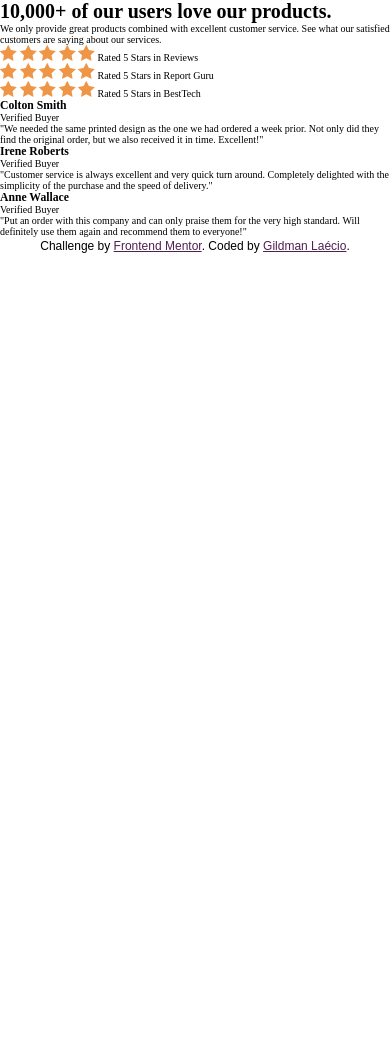
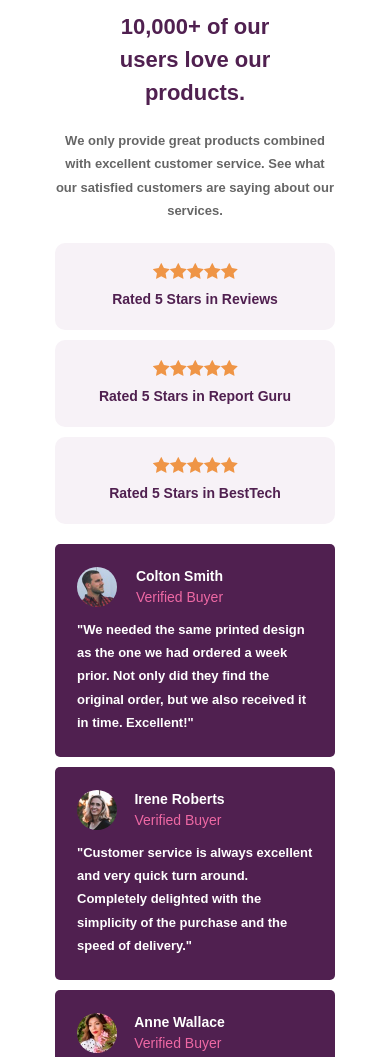
Before and after one commit to gillaercio/social-proof-section-master, a plain HTML site: page index.html in a window 390 px wide. Shown: the top 1057 px of the page. Before the commit the page ends 844 px from the top, so only its background shows below. Drawn offline with Linux system fonts and the light colour scheme.

Commit message:
Mobile design concluded

```diff
--- a/assets/css/global.css
+++ b/assets/css/global.css
@@ -16,10 +16,9 @@ html {
   --White: hsl(0, 0%, 100%);
 
   --spartan: "spartan", sans-serif;
-  --text-lg: 700 1.5em/150% var(--spartan);
-  --text-md: 500 1.4em/150% var(--spartan);
-  --text-parag: 400 1.3em/150% var(--spartan);
-  /* --text: 400 1.2em/120% var(--spartan); */
-  /* --text-sm: 400 1.1em/120% var(--spartan); */
-  --text-footer: 400 1.2em/150% var(--spartan);
+  --text-lg: 800 2.2em/150% var(--spartan);
+  --text-md: 700 1.4em/150% var(--spartan);
+  --text-parag: 600 1.3em/180% var(--spartan);
+  --text-ft: 500 1.4em/150% var(--spartan);
+  --text-footer: 400 1.1em/150% var(--spartan);
 }
--- a/assets/css/main.css
+++ b/assets/css/main.css
@@ -1,7 +1,128 @@
+#body {
+  height: 100%;
+}
+
+#content {
+  max-width: 320px;
+  justify-self: center;
+}
+
+#title-content {
+  display: grid;
+  justify-self: center;
+  text-align: center;
+  width: 160px;
+  padding-block: 10px;
+  font: var(--text-lg);
+  color: var(--Very-Dark-Magenta);
+}
+
+#main-comment {
+  display: grid;
+  justify-self: center;
+  text-align: center;
+  max-width: 300px;
+  padding: 10px;
+  font: var(--text-parag);
+  opacity: .6;
+}
+
+.rated-by-stars {
+  display: grid;
+  gap: 10px;
+  margin-block: 10px;
+}
+
+.rated-by-star {
+  display: grid;
+  gap: 10px;
+  background-color: var(--Light-Grayish-Magenta);
+  align-items: center;
+  justify-self: center;
+  width: 280px;
+  padding: 20px;
+  border-radius: 10px;
+}
+
+.stars {
+  display: grid;
+  grid-template-columns: repeat(5, auto);
+  justify-self: center;
+  max-width: 140px;
+}
+
+.rated-star-info {
+  font: var(--text-md);
+  text-align: center;
+  color: var(--Very-Dark-Magenta);
+}
+
+#comments {
+  display: grid;
+  gap: 10px;
+  justify-self: center;
+  max-width: 300px;
+  padding: 10px;
+  margin-block: 10px;
+}
+
+.cards {
+  display: grid;
+  gap: 10px;
+}
+
+.card {
+  display: grid;
+  gap: 10px;
+  background-color: var(--Very-Dark-Magenta);
+  border-radius: 5px;
+  padding: 22px;
+}
+
+.card-infos {
+  display: grid;
+  gap: 15px;
+  grid-template-columns: repeat(2, auto);
+  align-items: center;
+  max-width: 150px;
+}
+
+.card-name {
+  font: var(--text-md);
+}
+
+.card-stats {
+  font: var(--text-ft);
+}
+
+.card-name, .card-comment {
+  color: var(--White);
+}
+
+.card-stats {
+  color: var(--Soft-Pink);
+}
+
+.card-pic {
+  border-radius: 50%;
+  width: 40px;
+}
+
+.card-comment {
+  font: var(--text-parag);
+}
+
 .attribution {
   font: var(--text-footer);
   text-align: center;
 }
+
 .attribution a {
   color: var(--Very-Dark-Magenta);
+  font-weight: 700;
 }
+
+.attribution a:hover {
+  color: var(--White);
+  background-color: var(--Very-Dark-Magenta);
+}
--- a/index.html
+++ b/index.html
@@ -23,66 +23,89 @@
   </head>
   <body>
     <main id="content">
-      <h1 class="title-content">10,000+ of our users love our products.</h1>
-      <p class="main-comment">
+      <h1 id="title-content">10,000+ of our users love our products.</h1>
+      <p id="main-comment">
         We only provide great products combined with excellent customer service.
         See what our satisfied customers are saying about our services.
       </p>
 
-      <div class="rated-star">
+      <div class="rated-by-stars">
+        <div class="rated-by-star">
+          <div class="stars">
             <img src="assets/images/icon-star.svg" alt="Golden star icon" />
             <img src="assets/images/icon-star.svg" alt="Golden star icon" />
             <img src="assets/images/icon-star.svg" alt="Golden star icon" />
             <img src="assets/images/icon-star.svg" alt="Golden star icon" />
             <img src="assets/images/icon-star.svg" alt="Golden star icon" />
+          </div>
           <span class="rated-star-info">Rated 5 Stars in Reviews</span>
         </div>
-      <div class="rated-star">
+        <div class="rated-by-star">
+          <div class="stars">
             <img src="assets/images/icon-star.svg" alt="Golden star icon" />
             <img src="assets/images/icon-star.svg" alt="Golden star icon" />
             <img src="assets/images/icon-star.svg" alt="Golden star icon" />
             <img src="assets/images/icon-star.svg" alt="Golden star icon" />
             <img src="assets/images/icon-star.svg" alt="Golden star icon" />
+          </div>
           <span class="rated-star-info">Rated 5 Stars in Report Guru</span>
         </div>
-      <div class="rated-star">
+        <div class="rated-by-star">
+          <div class="stars">
             <img src="assets/images/icon-star.svg" alt="Golden star icon" />
             <img src="assets/images/icon-star.svg" alt="Golden star icon" />
             <img src="assets/images/icon-star.svg" alt="Golden star icon" />
             <img src="assets/images/icon-star.svg" alt="Golden star icon" />
             <img src="assets/images/icon-star.svg" alt="Golden star icon" />
+          </div>
           <span class="rated-star-info">Rated 5 Stars in BestTech</span>
+        </div>
       </div>
 
       <section id="comments">
+        <div class="cards">
           <div class="card">
+            <div class="card-infos">
+              <img class="card-pic" src="assets/images/image-colton.jpg" alt="Colton Smith photo">
+              <div class="card-info">
                 <h3 class="card-name">Colton Smith</h3>
                 <span class="card-stats">Verified Buyer</span>
+              </div>
+            </div>
             <p class="card-comment">
               "We needed the same printed design as the one we had ordered a week
               prior. Not only did they find the original order, but we also
               received it in time. Excellent!"
             </p>
           </div>
-
           <div class="card">
+            <div class="card-infos">
+              <img class="card-pic" src="assets/images/image-irene.jpg" alt="Irene Roberts photo">
+              <div class="card-info">
                 <h3 class="card-name">Irene Roberts</h3>
                 <span class="card-stats">Verified Buyer</span>
+              </div>
+            </div>
             <p class="card-comment">
               "Customer service is always excellent and very quick turn around.
               Completely delighted with the simplicity of the purchase and the
               speed of delivery."
             </p>
           </div>
-
           <div class="card">
+            <div class="card-infos">
+              <img class="card-pic" src="assets/images/image-anne.jpg" alt="Anne Wallace photo">
+              <div class="card-info">
                 <h3 class="card-name">Anne Wallace</h3>
                 <span class="card-stats">Verified Buyer</span>
+              </div>
+            </div>
             <p class="card-comment">
               "Put an order with this company and can only praise them for the
               very high standard. Will definitely use them again and recommend
               them to everyone!"
             </p>
+          </div>
         </div>
       </section>
     </main>
```
Lines whose indentation alone changed are shown as unchanged.
